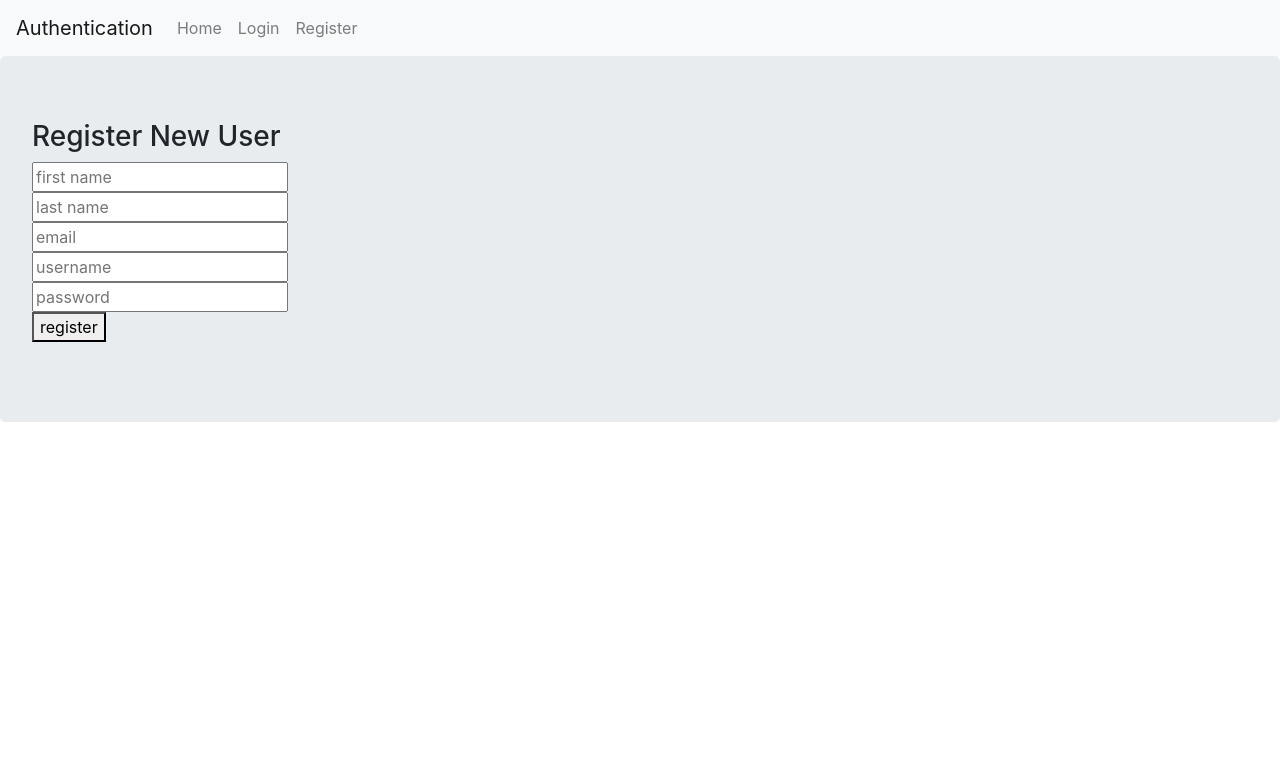
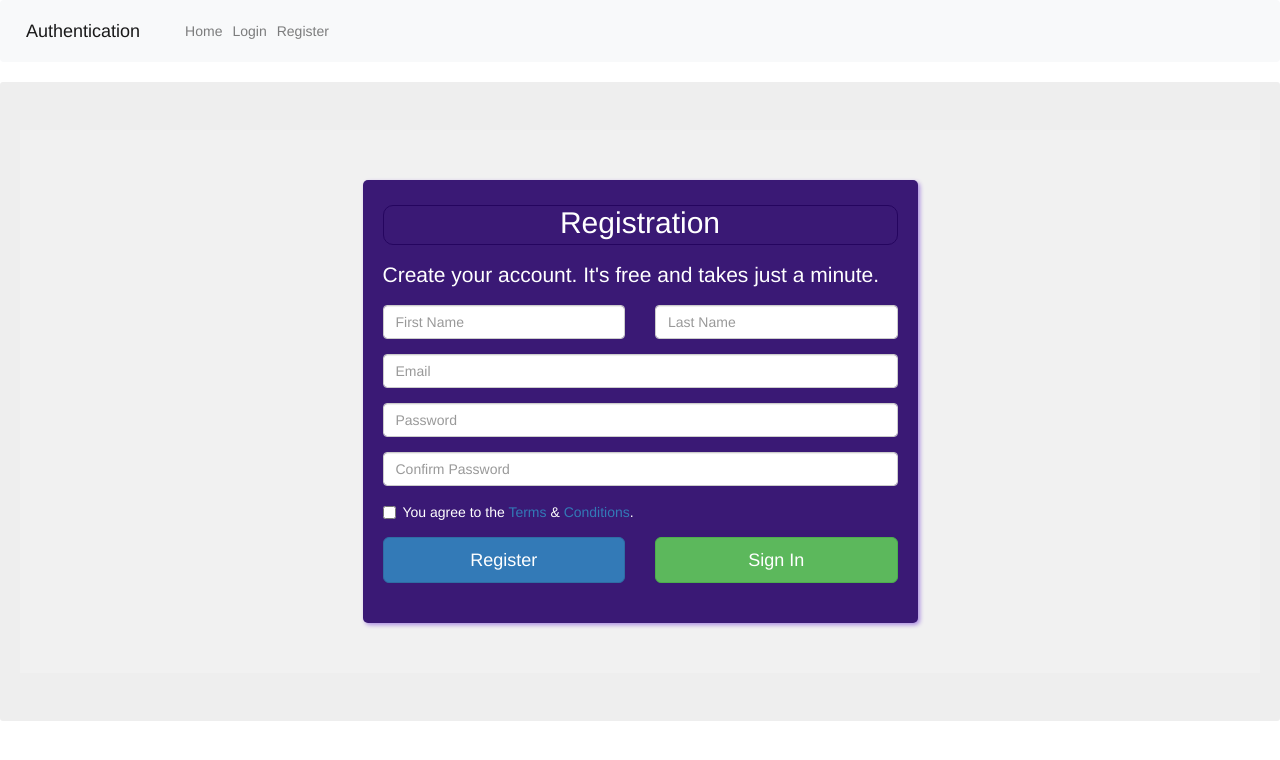
Before and after one commit to Woz-U-Group-Projects/code-fusion, an Angular app in the folder client/: page /register in a window 1280 px wide. Shown: the top 760 px of the page. Built offline with nearby package versions, Linux system fonts and the light colour scheme; no server answers.

Commit message:
Update register.component.html

```diff
--- a/client/src/app/register/register.component.html
+++ b/client/src/app/register/register.component.html
@@ -1,3 +1,66 @@
+<!--
+<form>
+    <div class="form-row">
+      <div class="col-md-4 mb-3">
+        <label [(ngModel)]="user.firstName" for="validationDefault01">First name</label>
+        <input type="text" class="form-control" id="validationDefault01" placeholder="First name" required>
+      </div>
+      <div class="col-md-4 mb-3">
+        <label [(ngModel)]="user.lastName" for="validationDefault02">Last name</label>
+        <input type="text" class="form-control" id="validationDefault02" placeholder="Last name" required>
+      </div>
+      <div class="col-md-4 mb-3">
+        <label [(ngModel)]="user.username" for="validationDefaultUsername">Username</label>
+        <div class="input-group">
+          <div class="input-group-prepend">
+            <span class="input-group-text" id="inputGroupPrepend2">@</span>
+          </div>
+          <input type="text" class="form-control" id="validationDefaultUsername" placeholder="Username" aria-describedby="inputGroupPrepend2" required>
+        </div>
+      </div>
+    </div>
+    <div class="form-row">
+      <div class="col-md-6 mb-3">
+        <label [(ngModel)]="user.email" for="validationDefault03">Email</label>
+        <input type="text" class="form-control" id="validationDefault03" placeholder="Email" required>
+      </div>
+      <div class="col-md-3 mb-3">
+        <label [(ngModel)]="user.userId" for="validationDefault04">UserId</label>
+        <input type="text" class="form-control" id="validationDefault04" placeholder="UserId" required>
+      </div>
+      <div class="col-md-3 mb-3">
+        <label [(ngModel)]="user.password" for="validationDefault05">Password</label>
+        <input type="text" class="form-control" id="validationDefault05" placeholder="Password" required>
+      </div>
+    </div>
+    <div class="form-group">
+      <div class="form-check">
+        <input class="form-check-input" type="checkbox" value="" id="invalidCheck2" required>
+        <label class="form-check-label" for="invalidCheck2">
+          Agree to terms and conditions
+        </label>
+      </div>
+    </div>
+    <button (click)="register()" class="btn btn-primary" type="submit">Submit form</button>
+  </form>
+
+  <div class="container">
+
+      <div class="row">
+
+      <div class="col-xs-6">
+              <a href="login">
+      <button type="button" class="btn btn-primary btn-lg btn-block">login</button>
+  </a>
+  </div>
+      <div class="col-xs-6">
+              <a href="register">
+      <button type="button" class="btn btn-primary btn-lg btn-block">register</button>
+  </a>
+  </div>
+      </div>
+  </div>
+
 <h3>Register New User</h3>
 <p>
   <input [(ngModel)]="user.firstName" placeholder="first name" />
@@ -12,3 +75,92 @@
   <br />
   <button (click)="register()">register</button>
 </p>
+
+  -->
+  <!DOCTYPE html>
+<html lang="en">
+  <head>
+    <meta charset="utf-8">
+    <meta http-equiv="X-UA-Compatible" content="IE=edge">
+    <meta name="viewport" content="width=device-width, initial-scale=1">
+    <title>Bootstrap Responsive Registration Form</title>
+    <link href="https://maxcdn.bootstrapcdn.com/bootstrap/3.3.7/css/bootstrap.min.css" rel="stylesheet">
+    <style type="text/css">
+
+      body{
+        background-color: #f1f1f1;
+      }
+
+      .register-form{
+        margin: 50px auto;
+        padding: 25px 20px;
+        background: #3a1975;
+        box-shadow: 2px 2px 4px #ab8de0;
+        border-radius: 5px;
+        color: #fff;
+      }
+      .register-form h2{
+        margin-top: 0px;
+        margin-bottom: 15px;
+        padding-bottom: 5px;
+        border-radius: 10px;
+        border: 1px solid #25055f;
+      }
+    </style>
+  </head>
+  <body>
+
+    <div class="container">
+      <div class="row">
+        <div class="col-md-6 col-sm-8 col-xs-12 col-md-offset-3 col-sm-offset-2">
+          <div class="register-form">
+            <form action="" method="post">
+              <h2 class="text-center">Registration</h2>
+              <p class="hint-text">Create your account. It's free and takes just a minute.</p>
+              <div class="row">
+                <div class="col-md-6 col-xs-12">
+                  <div class="form-group">
+                    <input type="text" name="first_name" class="form-control" placeholder="First Name" required="required">
+                  </div>
+                </div>
+                <div class="col-md-6 col-xs-12">
+                  <div class="form-group">
+                    <input type="text" name="last_name" class="form-control" placeholder="Last Name" required="required">
+                  </div>
+                </div>
+              </div>
+              <div class="form-group">
+                <input type="email" name="email" class="form-control" placeholder="Email" required="required">
+              </div>
+              <div class="form-group">
+                <input type="password" name="password" class="form-control" placeholder="Password" required="required">
+              </div>
+              <div class="form-group">
+                <input type="password" name="confirm_password" class="form-control" placeholder="Confirm Password" required="required">
+              </div>
+              <div class="form-group">
+                <label class="checkbox-inline">
+                  <input type="checkbox" required="required"> You agree to the <a href="#">Terms</a> & <a href="#">Conditions</a>.
+                </label>
+              </div>
+              <div class="row">
+                <div class="col-md-6 col-xs-12">
+                  <div class="form-group">
+                    <input type="submit" value="Register" class="btn btn-primary btn-block btn-lg" tabindex="7">
+                  </div>
+                </div>
+                <div class="col-md-6 col-xs-12">
+                  <div class="form-group">
+                    <a href="#" class="btn btn-success btn-block btn-lg">Sign In</a>
+                  </div>
+                </div>
+              </div>
+            </form>
+          </div>
+        </div>
+      </div>
+    </div>
+    <script src="https://ajax.googleapis.com/ajax/libs/jquery/1.12.4/jquery.min.js"></script>
+    <script src="https://maxcdn.bootstrapcdn.com/bootstrap/3.3.7/js/bootstrap.min.js"></script>
+  </body>
+</html>
```
